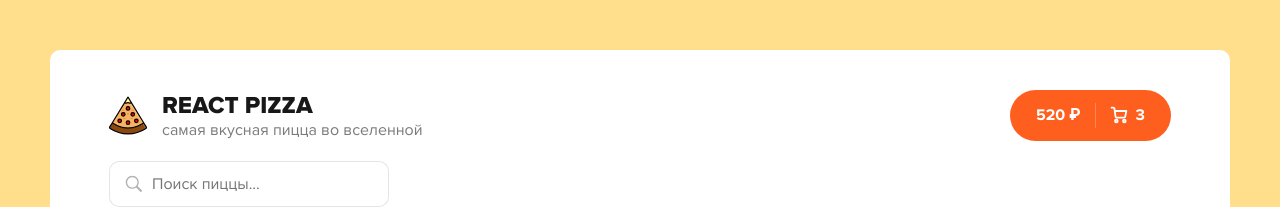
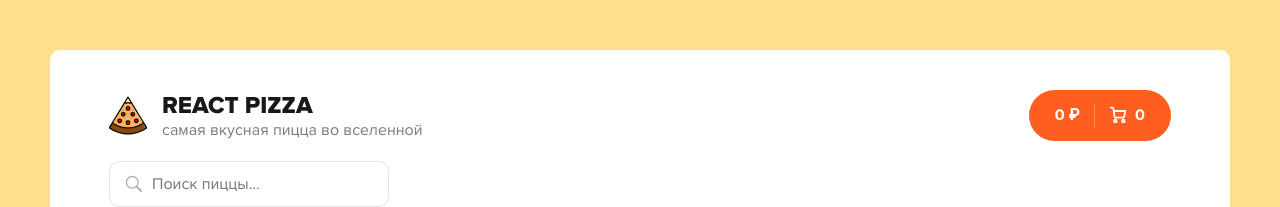
Before and after one commit to Loloops/react_app-v2, a React (Create React App) app: page / in a window 1280 px wide. Shown: the top 207 px of the page. Built offline with nearby package versions, Linux system fonts and the light colour scheme; no server answers.

Commit message:
cart reducer

```diff
--- a/src/components/Header.jsx
+++ b/src/components/Header.jsx
@@ -1,10 +1,16 @@
 import React from 'react';
 import { Link } from 'react-router-dom';
+import { useSelector } from 'react-redux';
 
 import pizzaLogo from '../assets/img/pizza-logo.svg';
 import Search from './Search';
 
 const Header = () => {
+  const totalItemsInfo = useSelector((state) => ({
+    totalPrice: state.cartSlice.totalPrice,
+    totalItems: state.cartSlice.items.reduce((sum, obj) => obj.count + sum, 0),
+  }));
+
   return (
     <div className="header">
       <div className="container">
@@ -19,7 +25,7 @@ const Header = () => {
         </Link>
         <div className="header__cart">
           <Link to="/cart" className="button button--cart">
-            <span>520 ₽</span>
+            <span>{totalItemsInfo.totalPrice} ₽</span>
             <div className="button__delimiter"></div>
             <svg
               width="18"
@@ -49,7 +55,7 @@ const Header = () => {
                 strokeLinejoin="round"
               />
             </svg>
-            <span>3</span>
+            <span>{totalItemsInfo.totalItems}</span>
           </Link>
         </div>
       </div>
--- a/src/components/PizzaBlock/index.jsx
+++ b/src/components/PizzaBlock/index.jsx
@@ -1,10 +1,31 @@
 import React, { useState } from 'react';
 
-const PizzaBlock = ({ imageUrl, title, types, sizes, price, category, rating }) => {
-  const typeNames = ['тонкое', 'традиционное'];
+import { useSelector, useDispatch } from 'react-redux';
+import { addItem } from '../../redux/slices/cartSlice';
+
+const typeNames = ['тонкое', 'традиционное'];
+
+const PizzaBlock = ({ id, imageUrl, title, types, sizes, price, category, rating }) => {
+  const dispatch = useDispatch();
+  const cartItem = useSelector((state) => state.cartSlice.items.find((obj) => obj.id === id));
+
+  const addedCount = cartItem ? cartItem.count : 0;
 
   const [type, setType] = useState(0);
   const [size, setSize] = useState(0);
+
+  const onClickAdd = () => {
+    const item = {
+      id,
+      imageUrl,
+      title,
+      price,
+      type: typeNames[type],
+      size,
+    };
+
+    dispatch(addItem(item));
+  };
 
   return (
     <div className="pizza-block-wrapper">
@@ -39,7 +60,7 @@ const PizzaBlock = ({ imageUrl, title, types, sizes, price, category, rating })
         </div>
         <div className="pizza-block__bottom">
           <div className="pizza-block__price">от {price} ₽</div>
-          <button className="button button--outline button--add">
+          <button onClick={onClickAdd} className="button button--outline button--add">
             <svg
               width="12"
               height="12"
@@ -52,7 +73,7 @@ const PizzaBlock = ({ imageUrl, title, types, sizes, price, category, rating })
               />
             </svg>
             <span>Добавить</span>
-            <i>0</i>
+            {addedCount > 0 && <i>{addedCount}</i>}
           </button>
         </div>
       </div>
--- a/src/components/Sort.jsx
+++ b/src/components/Sort.jsx
@@ -1,4 +1,4 @@
-import React, { useState } from 'react';
+import React from 'react';
 
 export const sortLists = [
   { name: 'популярности (убыв.)', sortProperty: 'rating' },
@@ -10,15 +10,29 @@ export const sortLists = [
 ];
 
 const Sort = ({ value, onClickSort }) => {
-  const [isVisible, setIsVisible] = useState(false);
+  const [isVisible, setIsVisible] = React.useState(false);
+  const sortRef = React.useRef();
 
   const chooseSort = (sortProp) => {
     onClickSort(sortProp);
     setIsVisible(false);
   };
 
+  React.useEffect(() => {
+    const sortEvent = (event) => {
+      let path = event.path || (event.composedPath && event.composedPath());
+      if (!path.includes(sortRef.current)) {
+        setIsVisible(false);
+      }
+    };
+
+    document.body.addEventListener('click', sortEvent);
+
+    return () => document.body.removeEventListener('click', sortEvent);
+  }, []);
+
   return (
-    <div className="sort">
+    <div className="sort" ref={sortRef}>
       <div className="sort__label">
         <svg
           width="10"
--- /dev/null
+++ b/src/redux/slices/cartSlice.js
@@ -0,0 +1,40 @@
+import { createSlice } from '@reduxjs/toolkit';
+
+const initState = {
+  totalPrice: 0,
+  items: [],
+};
+
+const cartSlice = createSlice({
+  name: 'cart',
+  initialState: initState,
+  reducers: {
+    addItem: (state, action) => {
+      // state.items.push(action.payload);
+      // state.totalPrice = state.items.reduce((sum, obj) => obj.price + sum, 0);
+      const findItem = state.items.find((obj) => obj.id === action.payload.id);
+
+      if (findItem) {
+        findItem.count++;
+      } else {
+        state.items.push({
+          ...action.payload,
+          count: 1,
+        });
+      }
+      state.totalPrice = state.items.reduce((sum, obj) => {
+        return obj.price * obj.count + sum;
+      }, 0);
+    },
+    removeItem: (state, action) => {
+      state.items = state.items.filter((obj) => obj.id !== action.payload);
+    },
+    clearItems: (state, action) => {
+      state.items = [];
+    },
+  },
+});
+
+export const { addItem, removeItem, clearItems } = cartSlice.actions;
+
+export default cartSlice.reducer;
--- a/src/redux/store.js
+++ b/src/redux/store.js
@@ -1,8 +1,10 @@
 import { configureStore } from '@reduxjs/toolkit';
 import filterSilice from './slices/filterSilice';
+import cartSlice from './slices/cartSlice';
 
 export const store = configureStore({
   reducer: {
     filterSilice,
+    cartSlice,
   },
 });
```
